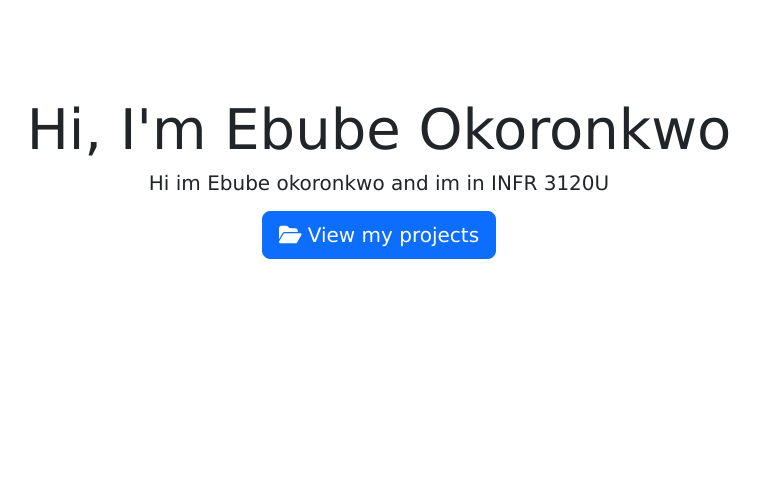
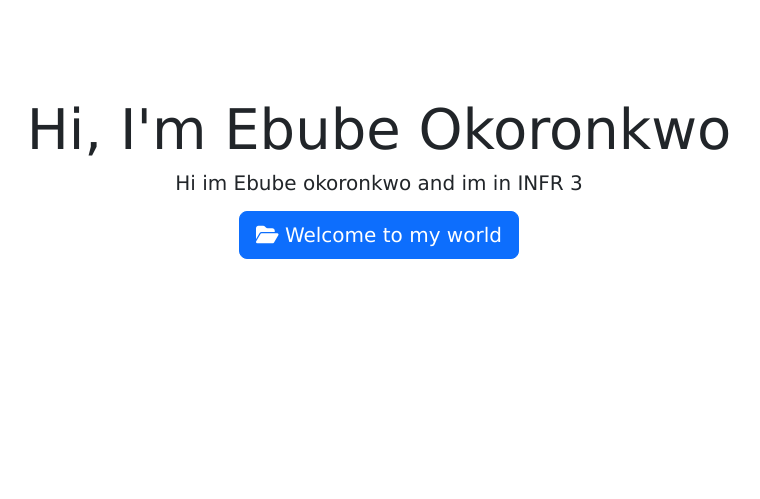
Before and after one commit to Ebube792/assignment-2, a Node server app: page / in a window 1280 px wide. Shown: the part 100-599 px from the top of the page, without its empty margins (261-1021 px from the left). Run offline with Node 20, Linux system fonts and the light colour scheme.

Commit message:
added reminders and updated some files

```diff
--- a/views/index.ejs
+++ b/views/index.ejs
@@ -1,7 +1,8 @@
 <%- include('partials/header') %>
 <div class="text-center py-5">
   <h1 class="display-4">Hi, I'm Ebube Okoronkwo</h1>
-  <p class="lead">Hi im Ebube okoronkwo and im in INFR 3120U </p>
-  <a href="/projects" class="btn btn-primary btn-lg"><i class="fa-solid fa-folder-open"></i> View my projects</a>
+  <p class="lead">Hi im Ebube okoronkwo and im in INFR 3 </p>
+  <a href="/projects" class="btn btn-primary btn-lg"><i class="fa-solid fa-folder-open"></i> Welcome to my world</a>
 </div>
 <%- include('partials/footer') %>
+<!--make sure to change bio in this too-->
```
